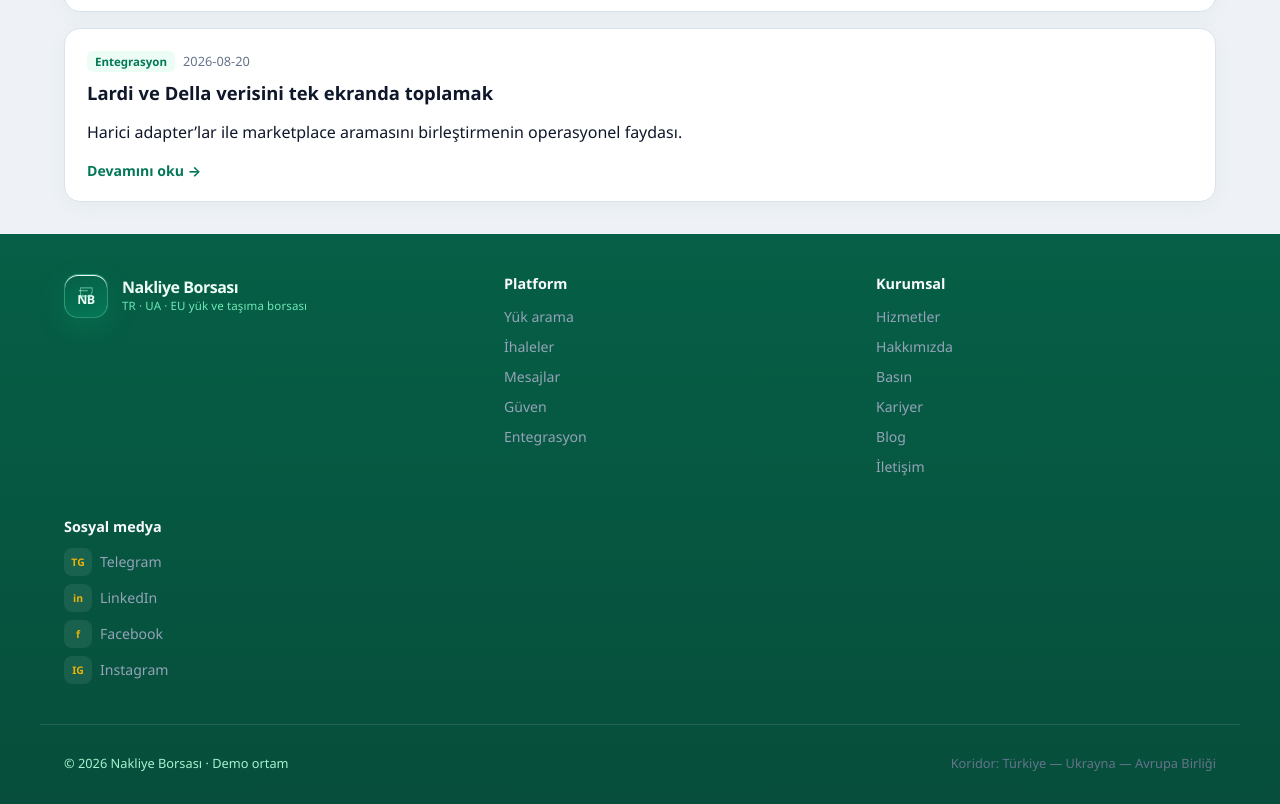
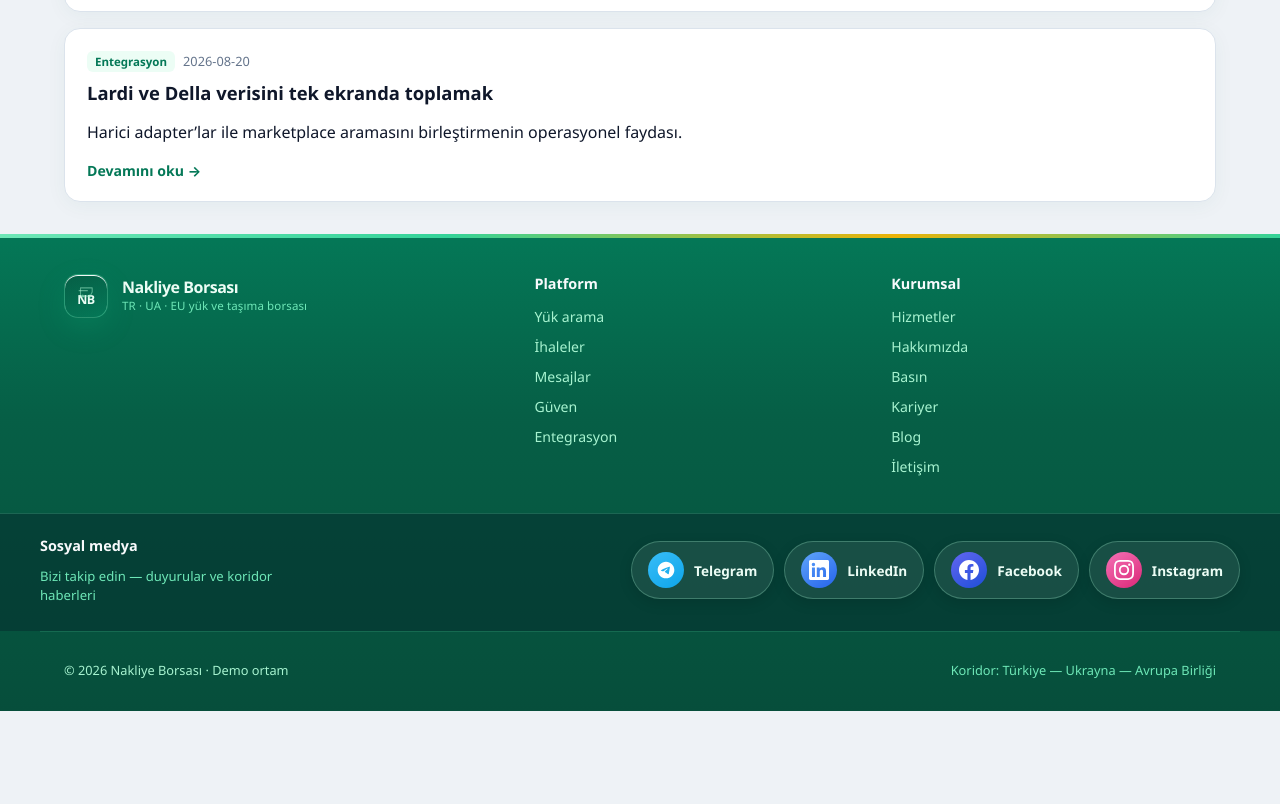
Before and after one commit to kutluhanakinci8-ux/nakliyeborsasi, a Next.js app in the folder apps/web/: page /blog in a window 1280 px wide. Shown: the part 631-1435 px from the top of the page. After the commit the page ends 1342 px from the top, so only its background shows below. Built offline with nearby package versions, Linux system fonts and the light colour scheme.

Commit message:
style(web): footer header uyumu, sosyal medya yan yana SVG chip
Co-authored-by: kutluhanakinci8-ux <kutluhanakinci8-ux@users.noreply.github.com>

```diff
--- a/apps/web/src/app/globals.css
+++ b/apps/web/src/app/globals.css
@@ -554,16 +554,37 @@ a {
 
 .site-footer {
   margin-top: auto;
-  background: linear-gradient(180deg, #065f46 0%, #064e3b 100%);
-  color: #a7f3d0;
-  padding-top: 40px;
+  position: relative;
+  background: linear-gradient(180deg, #047857 0%, #065f46 38%, #064e3b 100%);
+  color: #d1fae5;
+  padding-top: 0;
+}
+
+.site-footer-top-accent {
+  height: 4px;
+  background: linear-gradient(
+    90deg,
+    #6ee7b7 0%,
+    #34d399 35%,
+    #eab308 70%,
+    #34d399 100%
+  );
 }
 
 .site-footer-inner {
   display: grid;
   grid-template-columns: 1.2fr 1fr 1fr;
   gap: 32px;
-  padding-bottom: 32px;
+  padding-top: 36px;
+  padding-bottom: 28px;
+}
+
+.site-footer-inner--3 {
+  grid-template-columns: 1.35fr 1fr 1fr;
+}
+
+.site-footer-inner--4 {
+  grid-template-columns: 1.2fr 1fr 1fr 1fr;
 }
 
 .site-footer-brand {
@@ -605,16 +626,118 @@ a {
 
 .site-footer-links a,
 .site-footer-social a {
-  color: #94a3b8;
+  color: #a7f3d0;
   font-size: 0.88rem;
   display: inline-flex;
   align-items: center;
   gap: 8px;
+  transition: color 0.15s ease;
 }
 
 .site-footer-links a:hover,
 .site-footer-social a:hover {
-  color: #eab308;
+  color: #fef08a;
+}
+
+.site-footer-social-band {
+  border-top: 1px solid rgba(110, 231, 183, 0.22);
+  background: rgba(4, 47, 46, 0.55);
+  padding: 22px 24px 26px;
+}
+
+.site-footer-social-band-inner {
+  max-width: 1200px;
+  margin: 0 auto;
+  display: flex;
+  align-items: center;
+  justify-content: space-between;
+  gap: 20px;
+  flex-wrap: wrap;
+}
+
+.site-footer-social-intro {
+  min-width: 200px;
+}
+
+.site-footer-social-lead {
+  margin: 6px 0 0;
+  font-size: 0.82rem;
+  color: #6ee7b7;
+  max-width: 280px;
+  line-height: 1.45;
+}
+
+.social-media-row {
+  display: flex;
+  flex-wrap: wrap;
+  align-items: center;
+  justify-content: flex-end;
+  gap: 10px;
+  flex: 1;
+}
+
+.social-media-chip {
+  display: inline-flex;
+  align-items: center;
+  gap: 10px;
+  padding: 10px 16px;
+  border-radius: 999px;
+  background: rgba(255, 255, 255, 0.08);
+  border: 1px solid rgba(167, 243, 208, 0.28);
+  color: #ecfdf5;
+  font-weight: 600;
+  font-size: 0.85rem;
+  text-decoration: none;
+  transition:
+    background 0.18s ease,
+    border-color 0.18s ease,
+    transform 0.15s ease;
+  box-shadow: 0 4px 14px rgba(0, 0, 0, 0.12);
+}
+
+.social-media-chip:hover {
+  background: rgba(255, 255, 255, 0.14);
+  border-color: rgba(254, 240, 138, 0.45);
+  color: #fff;
+  transform: translateY(-1px);
+}
+
+.social-media-icon {
+  width: 36px;
+  height: 36px;
+  border-radius: 50%;
+  display: grid;
+  place-items: center;
+  flex-shrink: 0;
+}
+
+.social-media-icon svg {
+  width: 20px;
+  height: 20px;
+}
+
+.social-media-chip--telegram .social-media-icon {
+  background: linear-gradient(145deg, #38bdf8, #0ea5e9);
+  color: #fff;
+}
+
+.social-media-chip--linkedin .social-media-icon {
+  background: linear-gradient(145deg, #60a5fa, #2563eb);
+  color: #fff;
+}
+
+.social-media-chip--facebook .social-media-icon {
+  background: linear-gradient(145deg, #6366f1, #1d4ed8);
+  color: #fff;
+}
+
+.social-media-chip--instagram .social-media-icon {
+  background: linear-gradient(145deg, #f472b6, #db2777);
+  color: #fff;
+}
+
+.social-media-label {
+  white-space: nowrap;
 }
 
 .social-icon {
@@ -630,7 +753,7 @@ a {
 }
 
 .site-footer-bottom {
-  border-top: 1px solid rgba(148, 163, 184, 0.2);
+  border-top: 1px solid rgba(110, 231, 183, 0.15);
   padding-top: 16px;
   padding-bottom: 20px;
   display: flex;
@@ -638,10 +761,11 @@ a {
   flex-wrap: wrap;
   gap: 8px;
   font-size: 0.8rem;
+  color: #a7f3d0;
 }
 
 .site-footer-muted {
-  color: #64748b;
+  color: #6ee7b7;
 }
 
 .auth-page {
@@ -1704,10 +1828,20 @@ button.btn-secondary {
   }
 
   .site-footer-inner,
+  .site-footer-inner--3,
   .site-footer-inner--4 {
     grid-template-columns: 1fr;
   }
 
+  .site-footer-social-band-inner {
+    flex-direction: column;
+    align-items: stretch;
+  }
+
+  .social-media-row {
+    justify-content: flex-start;
+  }
+
   .contact-layout {
     grid-template-columns: 1fr;
   }
--- a/apps/web/src/components/SiteFooter.tsx
+++ b/apps/web/src/components/SiteFooter.tsx
@@ -1,18 +1,13 @@
 import Link from "next/link";
 import { SiteBrand } from "./SiteBrand";
+import { SocialMediaLinks } from "./SocialMediaLinks";
 import { CORPORATE_NAV_ITEMS, PLATFORM_NAV_ITEMS } from "../lib/siteNavigation";
-
-const SOCIAL_LINKS = [
-  { href: "https://t.me/nakliyeborsasi", label: "Telegram", icon: "TG" },
-  { href: "https://www.linkedin.com/", label: "LinkedIn", icon: "in" },
-  { href: "https://www.facebook.com/", label: "Facebook", icon: "f" },
-  { href: "https://www.instagram.com/", label: "Instagram", icon: "IG" },
-] as const;
 
 export function SiteFooter() {
   return (
     <footer className="site-footer">
-      <div className="site-footer-inner site-footer-inner--4">
+      <div className="site-footer-top-accent" aria-hidden />
+      <div className="site-footer-inner site-footer-inner--3">
         <div className="site-footer-brand">
           <SiteBrand
             href="/hizmetler"
@@ -41,20 +36,16 @@ export function SiteFooter() {
             ))}
           </ul>
         </div>
-        <div className="site-footer-col">
-          <p className="site-footer-heading">Sosyal medya</p>
-          <ul className="site-footer-social">
-            {SOCIAL_LINKS.map((item) => (
-              <li key={item.href}>
-                <a href={item.href} target="_blank" rel="noopener noreferrer">
-                  <span className="social-icon" aria-hidden>
-                    {item.icon}
-                  </span>
-                  {item.label}
-                </a>
-              </li>
-            ))}
-          </ul>
+      </div>
+      <div className="site-footer-social-band">
+        <div className="site-footer-social-band-inner">
+          <div className="site-footer-social-intro">
+            <p className="site-footer-heading">Sosyal medya</p>
+            <p className="site-footer-social-lead">
+              Bizi takip edin — duyurular ve koridor haberleri
+            </p>
+          </div>
+          <SocialMediaLinks />
         </div>
       </div>
       <div className="site-footer-bottom">
--- /dev/null
+++ b/apps/web/src/components/SocialMediaLinks.tsx
@@ -0,0 +1,63 @@
+type SocialNetworkId = "telegram" | "linkedin" | "facebook" | "instagram";
+
+const SOCIAL_NETWORKS: {
+  id: SocialNetworkId;
+  href: string;
+  label: string;
+}[] = [
+  { id: "telegram", href: "https://t.me/nakliyeborsasi", label: "Telegram" },
+  { id: "linkedin", href: "https://www.linkedin.com/", label: "LinkedIn" },
+  { id: "facebook", href: "https://www.facebook.com/", label: "Facebook" },
+  { id: "instagram", href: "https://www.instagram.com/", label: "Instagram" },
+];
+
+function SocialSvg({ id }: { id: SocialNetworkId }) {
+  switch (id) {
+    case "telegram":
+      return (
+        <svg viewBox="0 0 24 24" fill="currentColor" aria-hidden>
+          <path d="M12 2C6.48 2 2 6.48 2 12s4.48 10 10 10 10-4.48 10-10S17.52 2 12 2zm4.64 6.8c-.15 1.58-.8 5.42-1.13 7.19-.14.75-.42 1-.68 1.03-.58.05-1.02-.38-1.58-.75-.88-.58-1.38-.94-2.23-1.5-.99-.65-.35-1.01.22-1.59.15-.15 2.71-2.48 2.76-2.69a.2.2 0 00-.05-.18c-.06-.05-.14-.03-.21-.02-.09.02-1.49.95-4.22 2.79-.4.27-.76.41-1.08.4-.36-.01-1.04-.2-1.55-.37-.63-.2-1.12-.31-1.08-.66.02-.18.27-.36.74-.55 2.92-1.27 4.86-2.11 5.83-2.51 2.78-1.16 3.35-1.36 3.73-1.36.08 0 .27.02.39.12.1.08.13.19.14.27-.01.06.01.24 0 .38z" />
+        </svg>
+      );
+    case "linkedin":
+      return (
+        <svg viewBox="0 0 24 24" fill="currentColor" aria-hidden>
+          <path d="M20.447 20.452h-3.554v-5.569c0-1.328-.027-3.037-1.852-3.037-1.853 0-2.136 1.445-2.136 2.939v5.667H9.351V9h3.414v1.561h.046c.477-.9 1.637-1.85 3.37-1.85 3.601 0 4.267 2.37 4.267 5.455v6.286zM5.337 7.433a2.062 2.062 0 01-2.063-2.065 2.064 2.064 0 112.063 2.065zm1.782 13.019H3.555V9h3.564v11.452zM22.225 0H1.771C.792 0 0 .774 0 1.729v20.542C0 23.227.792 24 1.771 24h20.451C23.2 24 24 23.227 24 22.271V1.729C24 .774 23.2 0 22.222 0h.003z" />
+        </svg>
+      );
+    case "facebook":
+      return (
+        <svg viewBox="0 0 24 24" fill="currentColor" aria-hidden>
+          <path d="M24 12.073c0-6.627-5.373-12-12-12s-12 5.373-12 12c0 5.99 4.388 10.954 10.125 11.854v-8.385H7.078v-3.47h3.047V9.43c0-3.007 1.792-4.669 4.533-4.669 1.312 0 2.686.235 2.686.235v2.953H15.83c-1.491 0-1.956.925-1.956 1.874v2.25h3.328l-.532 3.47h-2.796v8.385C19.612 23.027 24 18.062 24 12.073z" />
+        </svg>
+      );
+    case "instagram":
+      return (
+        <svg viewBox="0 0 24 24" fill="currentColor" aria-hidden>
+          <path d="M12 2.163c3.204 0 3.584.012 4.85.07 3.252.148 4.771 1.691 4.919 4.919.058 1.265.069 1.645.069 4.849 0 3.205-.012 3.584-.069 4.849-.149 3.225-1.664 4.771-4.919 4.919-1.266.058-1.644.07-4.85.07-3.204 0-3.584-.012-4.849-.07-3.26-.149-4.771-1.699-4.919-4.92-.058-1.265-.07-1.644-.07-4.849 0-3.204.013-3.583.07-4.849.149-3.227 1.664-4.771 4.919-4.919 1.266-.057 1.645-.069 4.849-.069zM12 0C8.741 0 8.333.014 7.053.072 2.695.272.273 2.69.073 7.052.014 8.333 0 8.741 0 12c0 3.259.014 3.668.072 4.948.2 4.358 2.618 6.78 6.98 6.98C8.333 23.986 8.741 24 12 24c3.259 0 3.668-.014 4.948-.072 4.354-.2 6.782-2.618 6.979-6.98.059-1.28.073-1.689.073-4.948 0-3.259-.014-3.667-.072-4.947-.196-4.354-2.617-6.78-6.979-6.98C15.668.014 15.259 0 12 0zm0 5.838a6.162 6.162 0 100 12.324 6.162 6.162 0 000-12.324zM12 16a4 4 0 110-8 4 4 0 010 8zm6.406-11.845a1.44 1.44 0 100 2.881 1.44 1.44 0 000-2.881z" />
+        </svg>
+      );
+  }
+}
+
+export function SocialMediaLinks() {
+  return (
+    <div className="social-media-row" role="list">
+      {SOCIAL_NETWORKS.map((network) => (
+        <a
+          key={network.id}
+          href={network.href}
+          className={`social-media-chip social-media-chip--${network.id}`}
+          target="_blank"
+          rel="noopener noreferrer"
+          role="listitem"
+        >
+          <span className="social-media-icon">
+            <SocialSvg id={network.id} />
+          </span>
+          <span className="social-media-label">{network.label}</span>
+        </a>
+      ))}
+    </div>
+  );
+}
```
